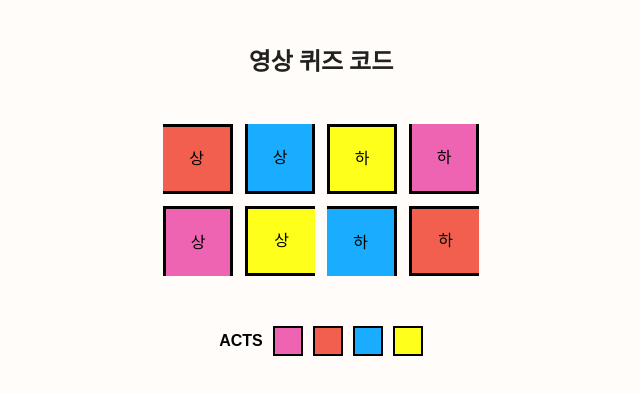
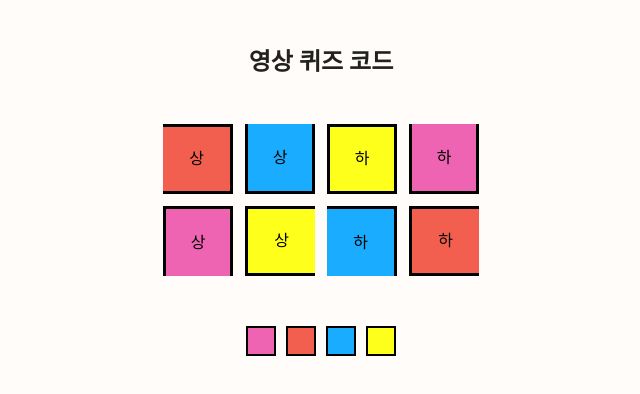
Before and after one commit to JungYunHan/retreat, a React (Vite) app: page /updown in a window 1280 px wide. Shown: the top 394 px of the page, without its empty margins (319-959 px from the left). Built offline with nearby package versions, Linux system fonts and the light colour scheme; a web font is replaced by a local one.

Commit message:
modify: 숫자 맞추기 페이지 질문 수정

```diff
--- a/src/pages/UpDownQuizPage/index.tsx
+++ b/src/pages/UpDownQuizPage/index.tsx
@@ -13,8 +13,6 @@ import {
   YellowCell,
 } from '@/pages/UpDownQuizPage/index.styled.ts'
 import { ChangeEvent, useState } from 'react'
-import { Modal } from '../../components/common/Modal.tsx'
-import { Button } from '../../components/common/Button.tsx'
 import { Modal } from '@/components/common/Modal.tsx'
 import { Button } from '@/components/common/Button.tsx'
 import { useNavigate } from 'react-router-dom'
@@ -104,7 +102,6 @@ const UpDownQuizPage = () => {
         </RedCell>
       </QuizContent>
       <InputBox>
-        ACTS
         <Input
           $color={'#ee64b3'}
           name={'1'}
@@ -138,7 +135,7 @@ const UpDownQuizPage = () => {
       {isCorrect && (
         <Modal>
           <ModalBox>
-            <ModalTitle>ACTS 0246</ModalTitle>
+            <ModalTitle>행 02:46</ModalTitle>
             <ModalInput
               $color={'#fff'}
               autoComplete={'off'}
```
